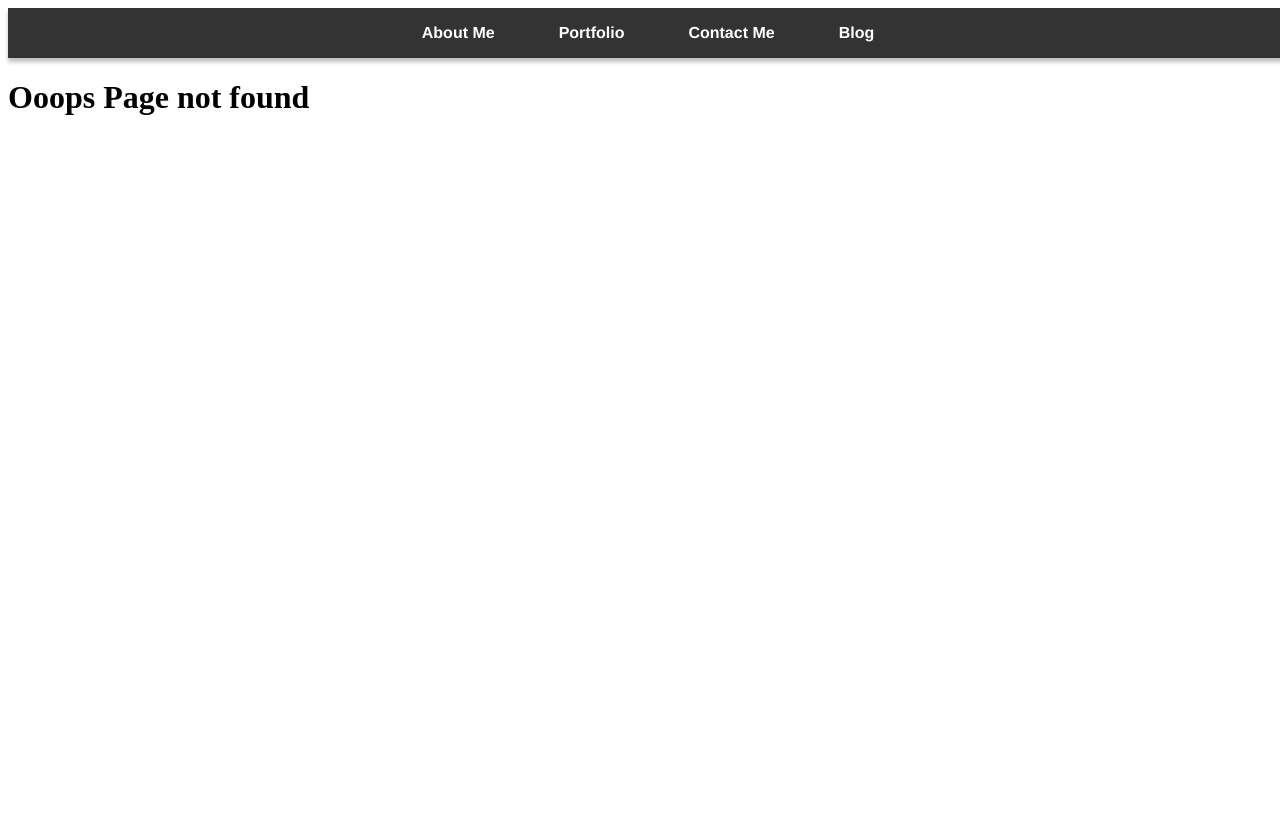
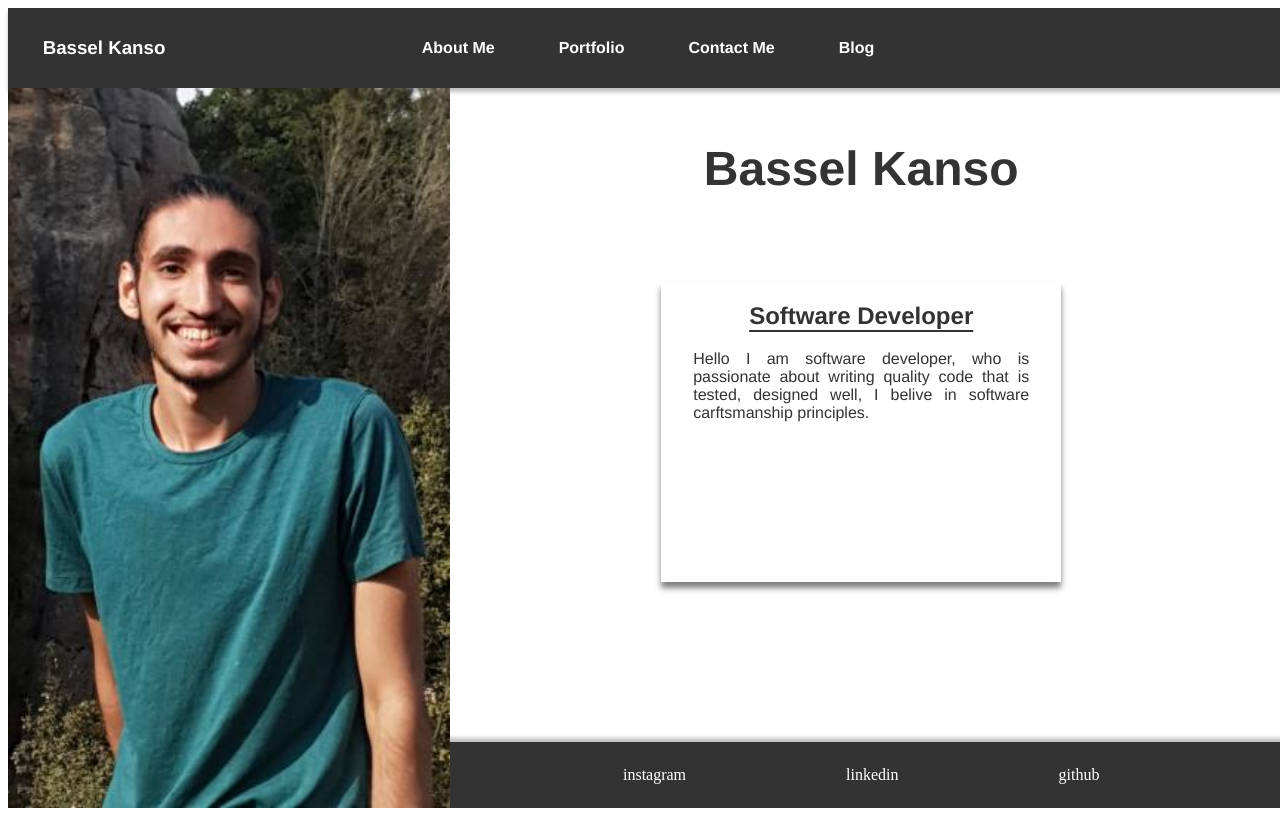
Before and after one commit to Bassel17/portfolio-website, a Gatsby site: page /about in a window 1280 px wide. Before the commit this address had no page. Built offline with nearby package versions, Linux system fonts and the light colour scheme; Gatsby itself is replaced by a stand-in of ours.

Commit message:
used grid instead of flex to position elements

```diff
--- a/gatsby-config.js
+++ b/gatsby-config.js
@@ -3,6 +3,7 @@ module.exports = {
         `gatsby-plugin-sass`,
         `gatsby-transformer-sharp`,
         `gatsby-plugin-sharp`,
+        `gatsby-plugin-transition-link`,
         {
             resolve: `gatsby-source-filesystem`,
             options: {
--- a/package.json
+++ b/package.json
@@ -12,8 +12,10 @@
     "gatsby-plugin-react-helmet": "^3.3.1",
     "gatsby-plugin-sass": "^2.3.2",
     "gatsby-plugin-sharp": "^2.6.9",
+    "gatsby-plugin-transition-link": "^1.18.0",
     "gatsby-source-filesystem": "^2.3.4",
     "gatsby-transformer-sharp": "^2.5.3",
+    "gsap": "^3.2.6",
     "node-sass": "^4.14.1",
     "prop-types": "^15.7.2",
     "react": "^16.12.0",
--- a/src/components/navbar/Navbar.js
+++ b/src/components/navbar/Navbar.js
@@ -6,10 +6,15 @@ export default function Navbar ({children}){
     return (
         <React.Fragment>
         <div className="navbar">
-            <Link activeClass="navbar--link__active" className = "navbar--link" to="/" >About Me</Link>
-            <Link activeClass="navbar--link__active" className = "navbar--link" to="/portfolio/portfolio">Portfolio</Link>
-            <Link activeClass="navbar--link__active" className = "navbar--link" to="/contact/contact">Contact Me</Link>
-            <Link activeClass="navbar--link__active" className = "navbar--link" to="/blog/blog">Blog</Link>
+            <div>
+                <h3>Bassel Kanso</h3>
+            </div>
+            <div>
+                <Link activeClass="navbar--link__active" className = "navbar--link" to="/" >About Me</Link>
+                <Link activeClass="navbar--link__active" className = "navbar--link" to="/portfolio">Portfolio</Link>
+                <Link activeClass="navbar--link__active" className = "navbar--link" to="/contact">Contact Me</Link>
+                <Link activeClass="navbar--link__active" className = "navbar--link" to="/blog">Blog</Link>
+            </div>
         </div>
         {children}
         </React.Fragment>
--- a/src/components/navbar/Navbar.scss
+++ b/src/components/navbar/Navbar.scss
@@ -6,14 +6,16 @@
     font-family: $font-stack;
     font-weight: bold;
     width:100vw;
-    display: flex;
-    flex-direction: row;
-    justify-content: center;
+    height: 10vh;
+    display: grid;
+    grid-template-columns: 15% 70% 15%;
+    align-items: center;
+    text-align: center;
     box-shadow: 0px 4px 4px rgba(0, 0, 0, 0.25);
     &--link{
         color:$secondary-color;
         text-decoration: none;
-        padding: 1em 2em;
+        margin: 0 2em;
         &:focus{
             outline:0;
         }
--- a/src/main.scss
+++ b/src/main.scss
@@ -1,6 +1,4 @@
 html, body{
     margin:0;
     padding:0;
-    overflow-x: hidden;
-    overflow-y:hidden;
 }
--- a/src/pages/about/about.js
+++ b/src/pages/about.js
@@ -1,9 +1,9 @@
 import React from 'react';
 import { graphql, useStaticQuery } from "gatsby"
-import Navbar from '../../components/navbar/Navbar.js';
-import AboutCard from '../../components/aboutCard/AboutCard';
+import Navbar from '../components/navbar/Navbar.js';
+import AboutCard from '../components/aboutCard/AboutCard';
 import Img from "gatsby-image"
-import './about.scss'
+import './style/about.scss'
 
 const About = () => {
     const data = useStaticQuery(graphql`
--- a/src/pages/blog/blog.js
+++ b/src/pages/blog.js
@@ -1,5 +1,5 @@
 import React from 'react';
-import Navbar from '../../components/navbar/Navbar.js';
+import Navbar from '../components/navbar/Navbar.js';
 
 const Blog = () => {
     return(
--- a/src/pages/contact/contact.js
+++ b/src/pages/contact.js
@@ -1,5 +1,5 @@
 import React from 'react';
-import Navbar from '../../components/navbar/Navbar.js';
+import Navbar from '../components/navbar/Navbar.js';
 
 const Contact = () => {
     return(
--- a/src/pages/index.js
+++ b/src/pages/index.js
@@ -1,5 +1,5 @@
 import React from 'react';
-import About from './about/about';
+import About from './about';
 import '../main.scss';
 
 export default () => {
--- a/src/pages/portfolio/portfolio.js
+++ b/src/pages/portfolio.js
@@ -1,5 +1,5 @@
 import React from 'react';
-import Navbar from '../../components/navbar/Navbar.js';
+import Navbar from '../components/navbar/Navbar';
 
 const Portfolio = () => {
     return(
--- a/src/pages/about/about.scss
+++ b/src/pages/style/about.scss
@@ -1,15 +1,20 @@
 @import '../../theme.scss';
 .about{
     display: flex;
+    height: 90vh;
     &--portfolio-image{
         width: 35%;
-        height: 100vh;
+        height: auto;
     }
     &--info{
         width:65%;
-        display: flex;
+        display: grid;
+        grid-template-rows: 20vh 50vh 20vh;
+        grid-template-columns: 1fr;
         flex-direction: column;
         align-items: center;
+        text-align: center;
+        justify-items: center;
        h1 {
             color:$primary-color;
             font-family:$font-stack;
@@ -18,8 +23,9 @@
        &--footer{
            width:100%;
            display: flex;
+           flex-wrap: wrap;
            justify-content: center;
-           padding:1em;
+           padding:1.5em;
            background-color: $primary-color;
            color: $secondary-color;
            box-shadow: 0px -4px 4px rgba(0, 0, 0, 0.25);
```
Also changed, not shown: 1 other file.
